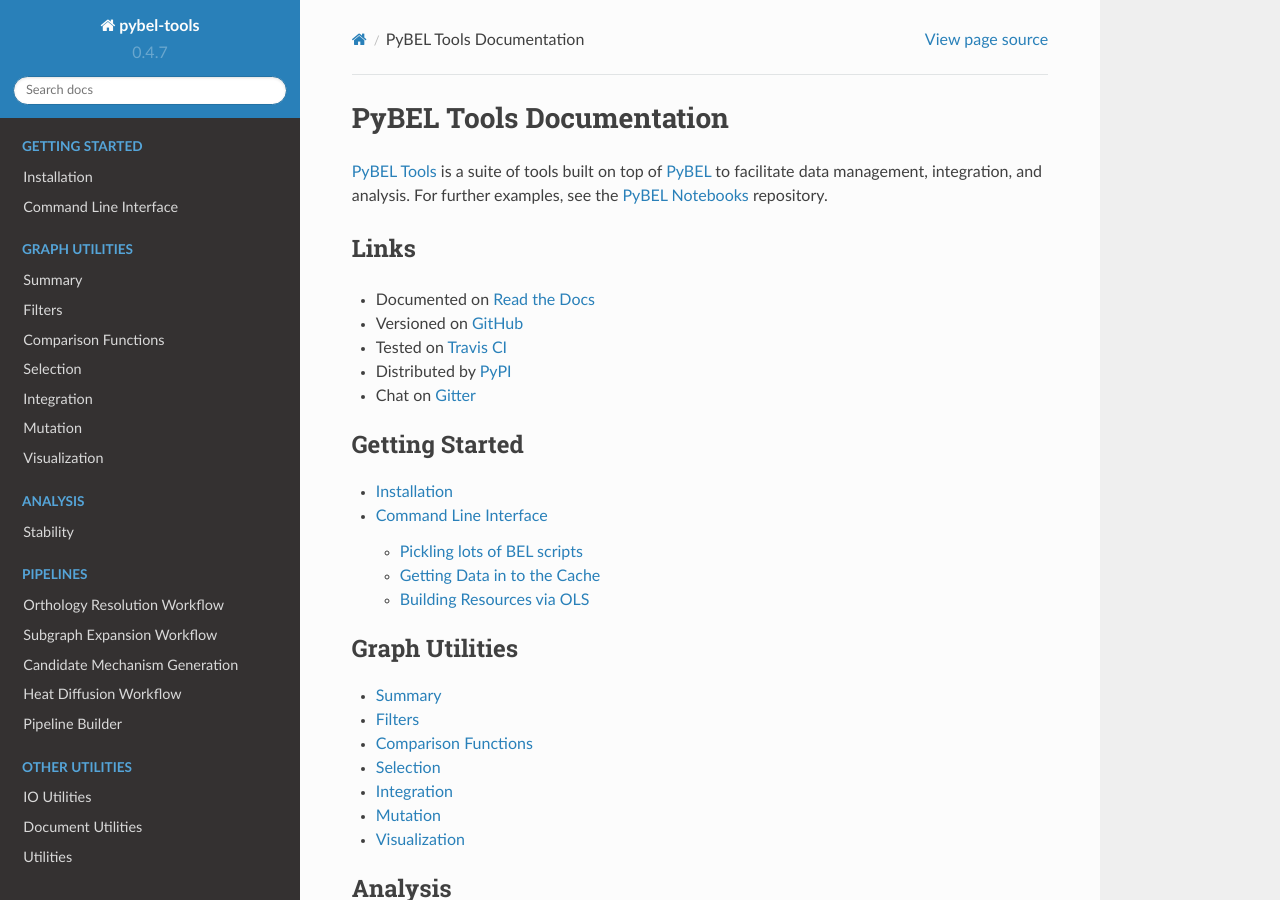
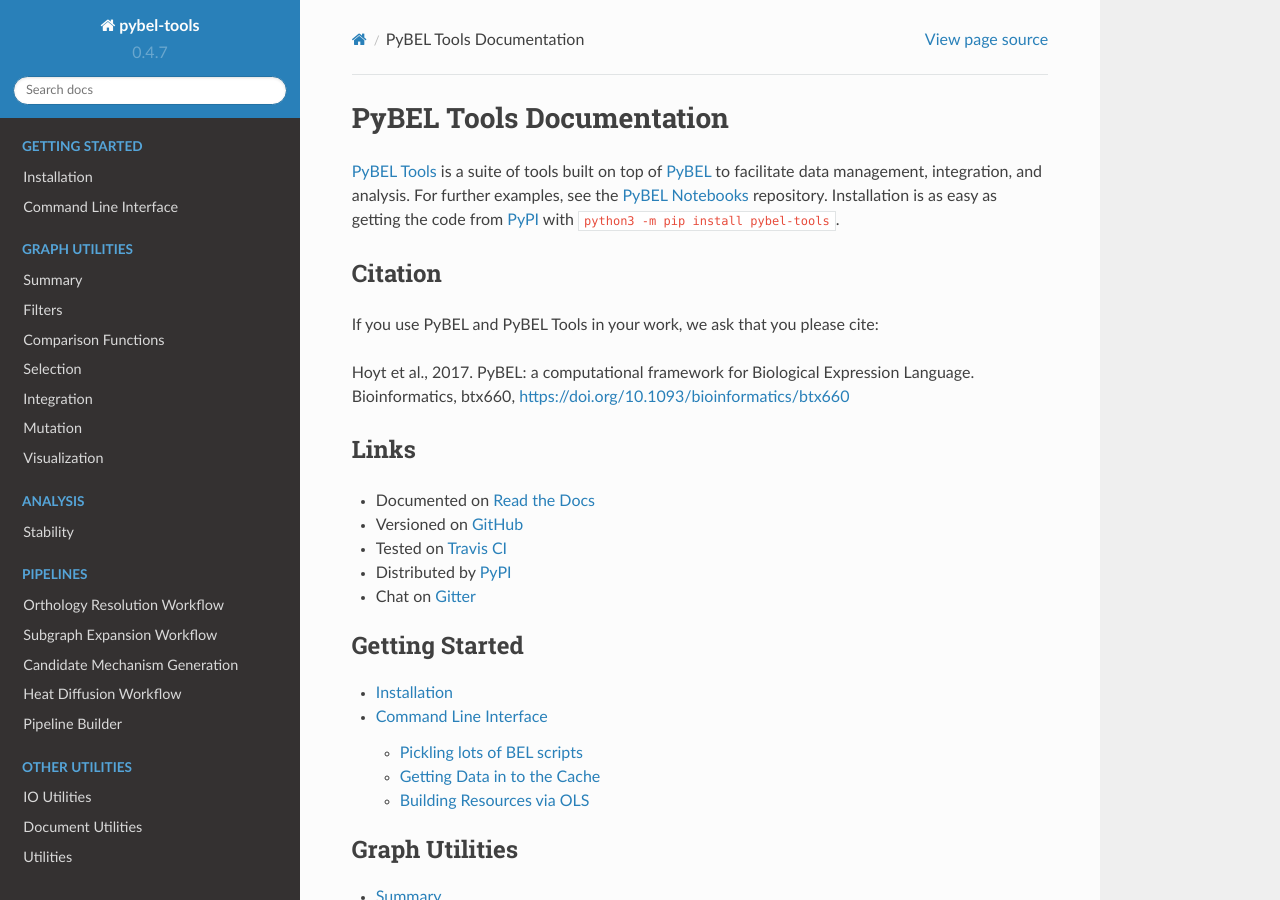
Before and after one commit to pybel/pybel-tools, a Sphinx documentation site: the page built from docs/source/index.rst, in a window 1280 px wide and 900 px high. Built offline with Sphinx 7.4.7 and the Read the Docs theme 2.0.0, drawn with Linux system fonts in a browser that asks for light colours.

Commit message:
Update docs

```diff
--- a/docs/source/index.rst
+++ b/docs/source/index.rst
@@ -1,9 +1,16 @@
 PyBEL Tools Documentation
 =========================
-
 `PyBEL Tools <http://pybel-tools.readthedocs.io/>`_ is a suite of tools built on top of
 `PyBEL <http://pybel.readthedocs.io>`_ to facilitate data management, integration, and analysis. For further examples,
-see the `PyBEL Notebooks <https://github.com/pybel/pybel-notebooks>`_ repository.
+see the `PyBEL Notebooks <https://github.com/pybel/pybel-notebooks>`_ repository. Installation is as easy as getting
+the code from `PyPI <https://pypi.python.org/pypi/pybel>`_ with :code:`python3 -m pip install pybel-tools`.
+
+Citation
+--------
+If you use PyBEL and PyBEL Tools in your work, we ask that you please cite:
+
+Hoyt et al., 2017. PyBEL: a computational framework for Biological Expression Language. Bioinformatics, btx660,
+https://doi.org/10.1093/bioinformatics/btx660
 
 Links
 -----
```
Also changed, not shown: README.rst (+4 -4 lines).
